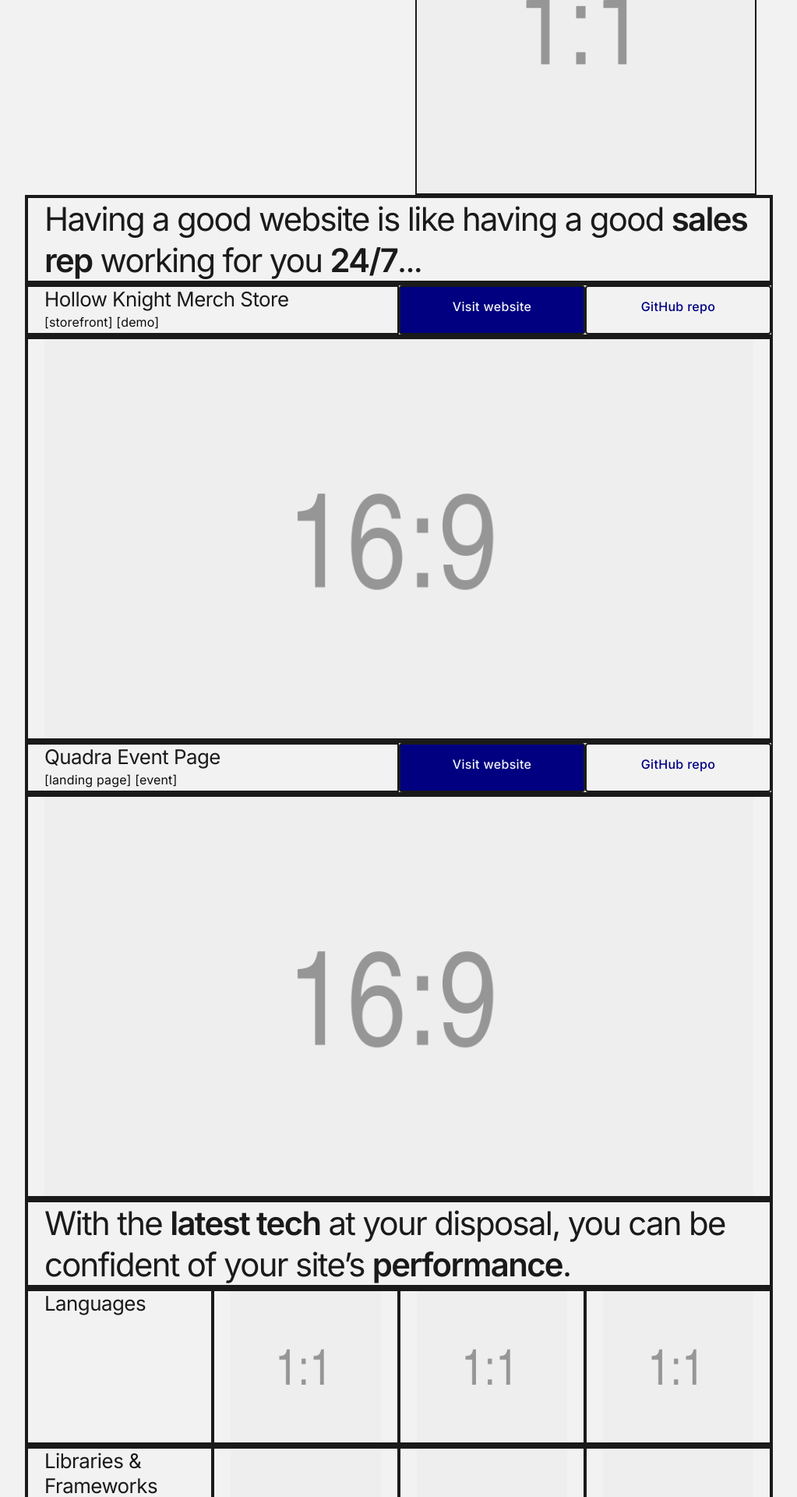
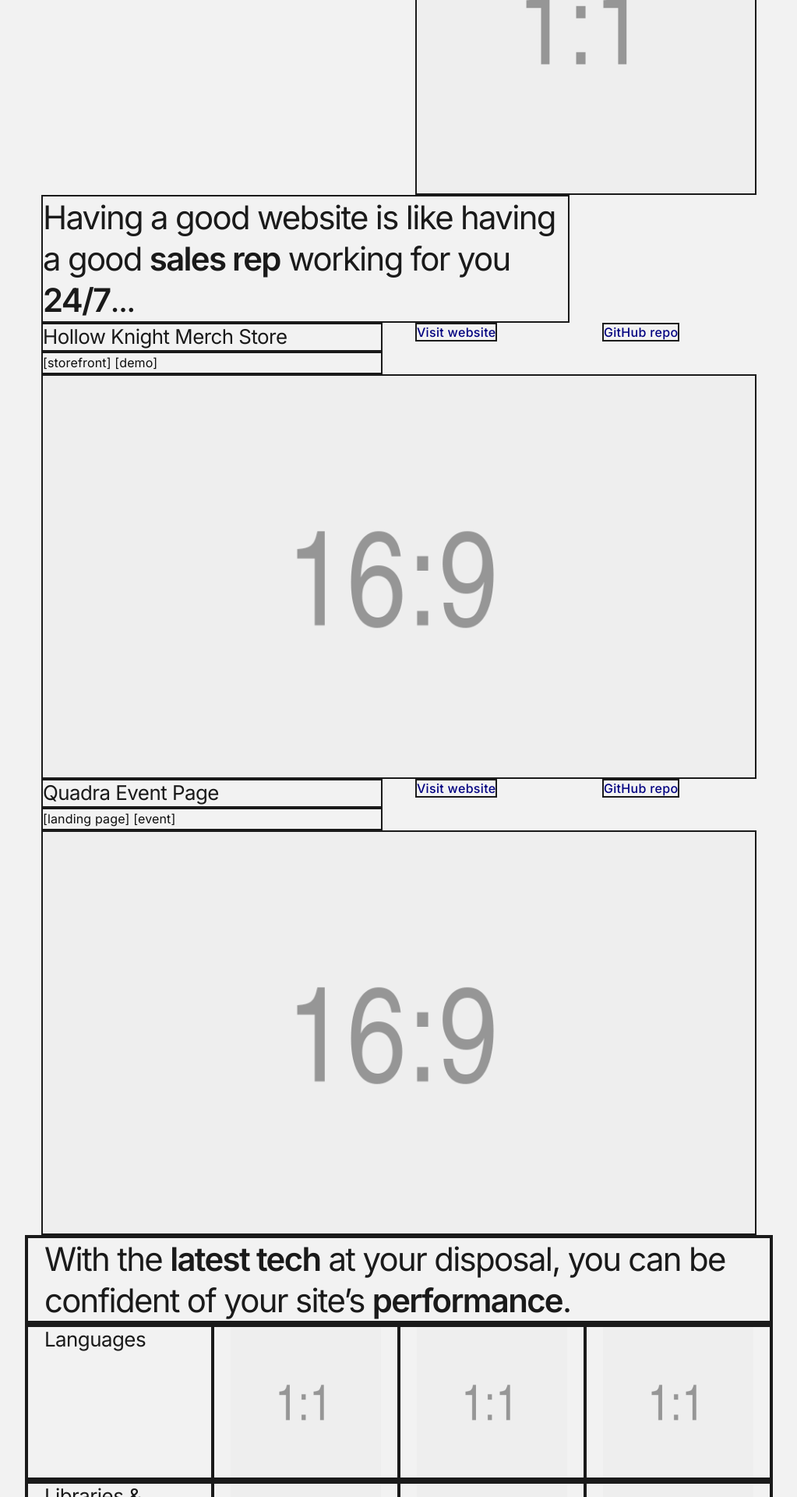
Before and after one commit to jingtianfeng/jtfeng-personal-1, a Jekyll site: the page built from index.html, in a window 1280 px wide. Shown: the part 450-2370 px from the top of the page at 78% size, without its empty margins (128-1151 px from the left). Built offline with Jekyll 4.4.1, drawn with Linux system fonts in a browser that asks for light colours.

Commit message:
Update index: wrap column elements with <div> for #frontend-work

```diff
--- a/index.html
+++ b/index.html
@@ -65,81 +65,75 @@ title: Front-End Developer
 </section>
 <section id="frontend-work">
     <div class="container">
-        <div class="border border-dark
-                    row">
-            <h2 class="border border-dark
-                       col-4">
+        <div class="row">
+            <div class="col-4 col-md-3">
+                <h2 class="border border-dark">
                     Having a good website is like having a good <strong>sales rep</strong>
                     working for you <strong>24/7</strong>...
                 </h2>
             </div>
-        <div class="border border-dark
-                    row">
-            <div class="border border-dark
-                        col-4 col-md-2">
-                <h3>
+        </div>
+        <div class="row">
+            <div class="col-4 col-md-2">
+                <h3 class="border border-dark">
                     Hollow Knight Merch Store
                 </h3>
-                <div>
+                <div class="border border-dark">
                     [storefront] [demo]
                 </div>
             </div>
-            <a class="border border-dark
-                      btn btn-primary
-                      col-2 col-md-1"
+            <div class="col-2 col-md-1">
+                <a class="border border-dark"
                    href="https://jingtianfeng.github.io/hollow-knight/"
                    target="_blank" rel="noopener noreferrer">
                     Visit website
                 </a>
-            <a class="border border-dark
-                      btn btn-outline-primary
-                      col-2 col-md-1"
+            </div>
+            <div class="col-2 col-md-1">
+                <a class="border border-dark"
                    href="https://github.com/jingtianfeng/hollow-knight"
                    target="_blank" rel="noopener noreferrer">
                     GitHub repo
                 </a>
             </div>
-        <div class="border border-dark
-                    row">
-            <img class="border border-dark
-                        img-fluid
-                        col-4"
+        </div>
+        <div class="row">
+            <div class="col-4">
+                <img class="border border-dark img-fluid"
                      src="/assets/img/placeholder-16x9.png" alt="Hollow Knight Merch Store"
                      height="160" width="auto">
             </div>
-        <div class="border border-dark
-                    row">
-            <div class="border border-dark
-                        col-4 col-md-2">
-                <h3>
+        </div>
+        <div class="row">
+            <div class="col-4 col-md-2">
+                <h3 class="border border-dark">
                     Quadra Event Page
                 </h3>
-                <div>
+                <div class="border border-dark">
                     [landing page] [event]
                 </div>
             </div>
-            <a class="border border-dark
-                      btn btn-primary
-                      col-2 col-md-1"
+            <div class="col-2 col-md-1">
+                <a class="border border-dark"
                    href="https://jingtianfeng.github.io/quadra-can/"
                    target="_blank" rel="noopener noreferrer">
                     Visit website
                 </a>
-            <a class="border border-dark
-                      btn btn-outline-primary
-                      col-2 col-md-1"
+            </div>
+            <div class="col-2 col-md-1">
+                <a class="border border-dark"
                    href="https://github.com/jingtianfeng/quadra-can"
                    target="_blank" rel="noopener noreferrer">
                     GitHub repo
                 </a>
             </div>
-        <div class="border border-dark
-                    row">
-            <img class="border border-dark
-                        img-fluid
-                        col-4"
+        </div>
+        <div class="row">
+            <div class="col-4">
+                <img class="border border-dark img-fluid"
                      src="/assets/img/placeholder-16x9.png" alt="Quadra Event Page"
                      height="160" width="auto">
+            </div>
         </div>
     </div>
 </section>
```
Lines whose indentation alone changed are shown as unchanged.
